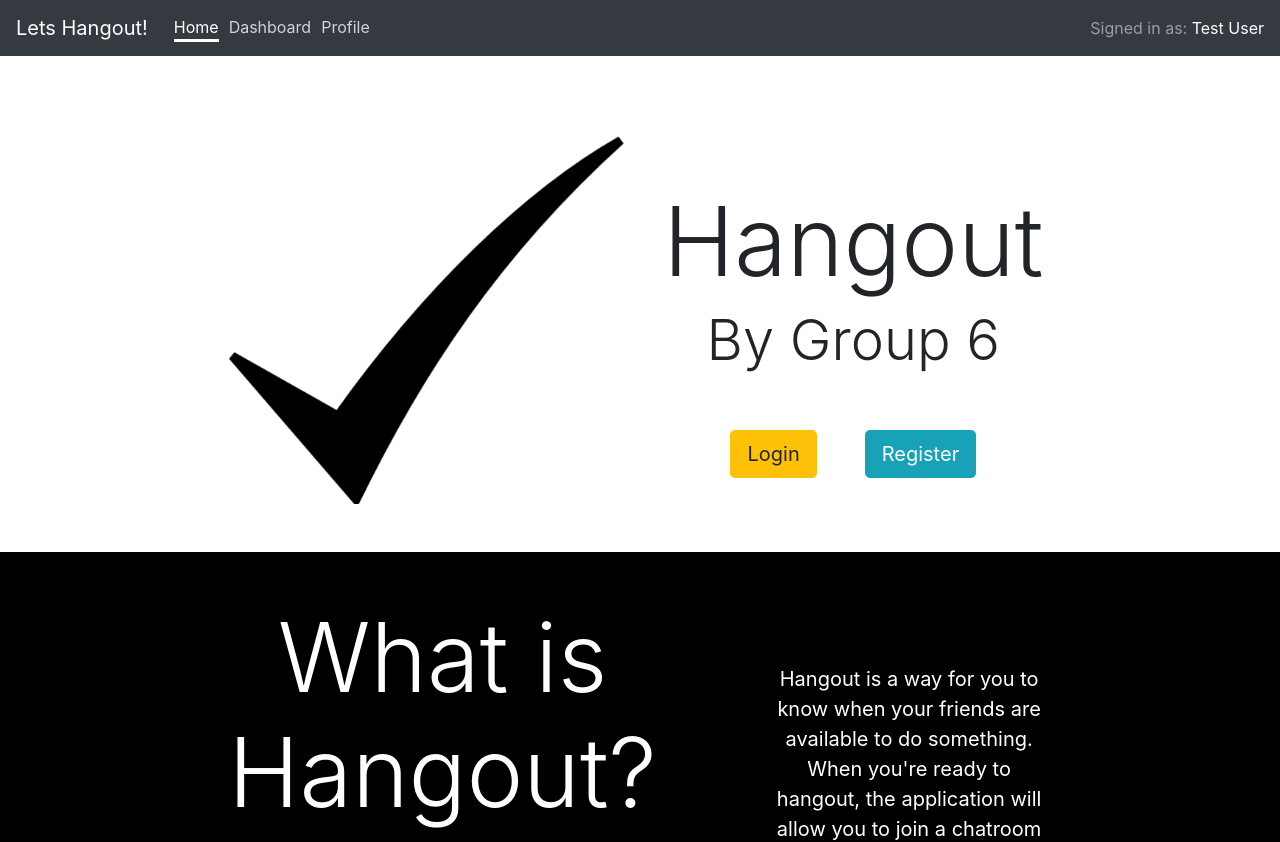
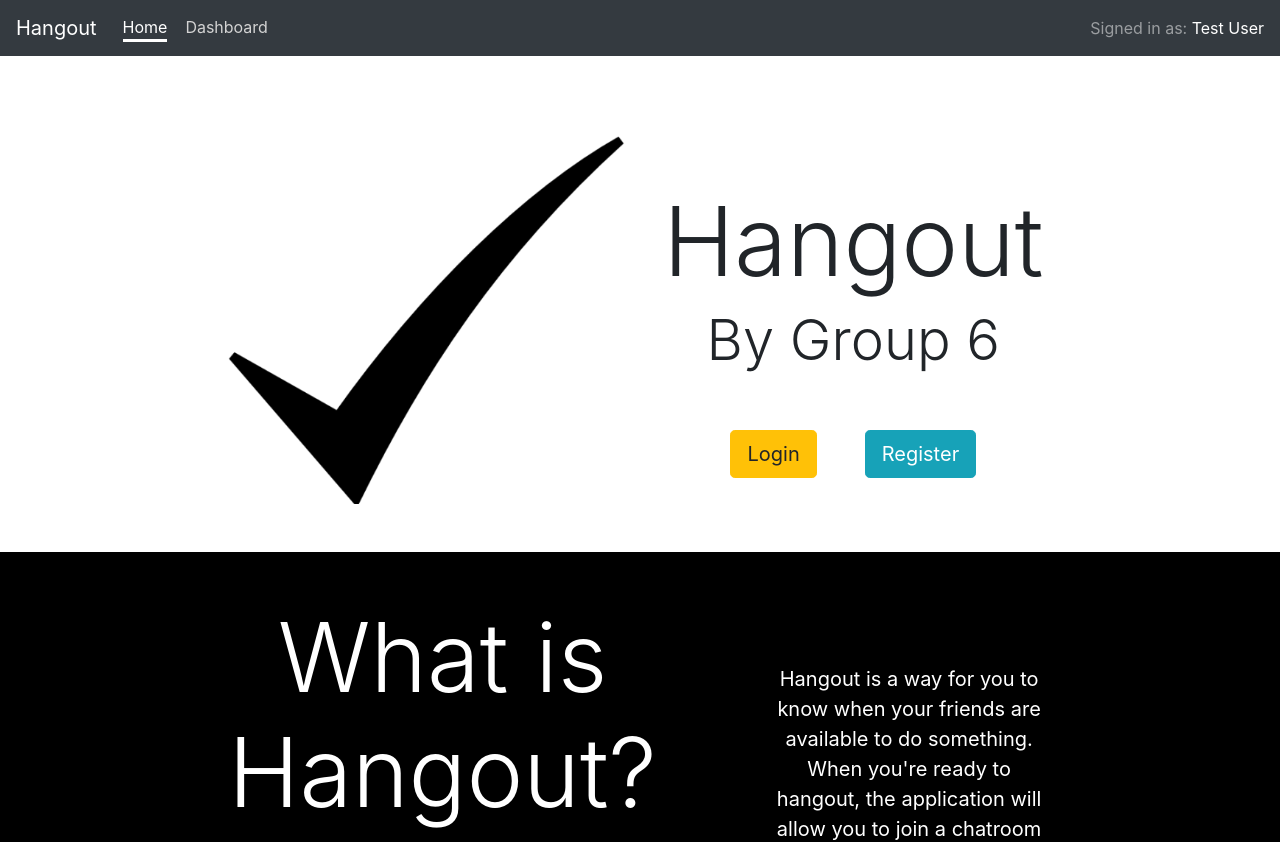
Before and after one commit to NJIT-CS490-Group6/project3-frontend, a React (Create React App) app: page / in a window 1280 px wide. Shown: the top 842 px of the page. Built offline with nearby package versions, Linux system fonts and the light colour scheme.

Commit message:
remove extra profile link / add margin to Home button / change brand name

```diff
--- a/src/components/MainNavbar.tsx
+++ b/src/components/MainNavbar.tsx
@@ -7,16 +7,13 @@ import "../styles/MainNavbar.css";
 
 const MainNavbar = () => (
   <Navbar bg="dark" variant="dark">
-    <Navbar.Brand href="/">Lets Hangout!</Navbar.Brand>
+    <Navbar.Brand href="/">Hangout</Navbar.Brand>
     <Nav className="mr-auto">
-      <NavLink to="/" className="navlink" exact activeClassName="active">
+      <NavLink to="/" className="navlink mr-2" exact activeClassName="active">
         Home
       </NavLink>
       <NavLink to="/dashboard" className="navlink" activeClassName="active">
         Dashboard
-      </NavLink>
-      <NavLink to="/profile" className="navlink" activeClassName="active">
-        Profile
       </NavLink>
     </Nav>
     <Navbar.Collapse className="justify-content-end">
```
